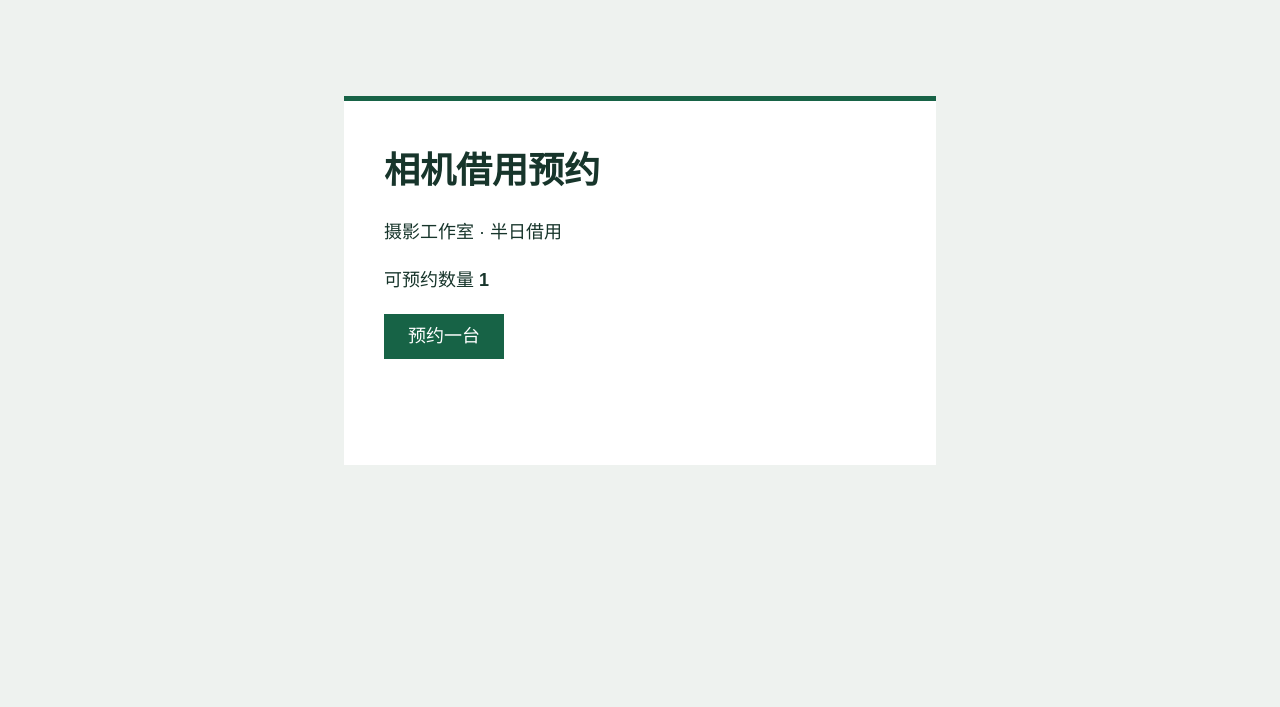
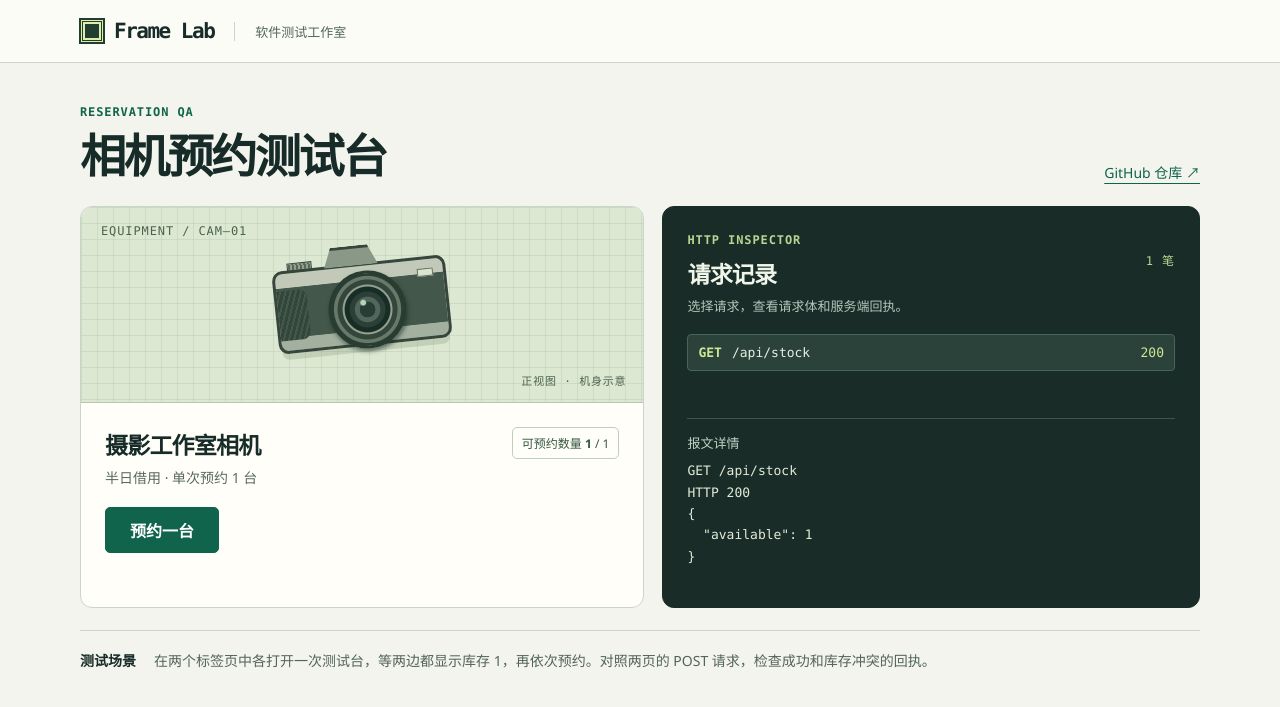
Before and after one commit to ludi11117/reservation-qa, a Flask app: page / in a window 1280 px wide. Shown: the top 707 px of the page. Run offline with Flask 3, Linux system fonts and the light colour scheme; data that the repository does not hold is empty.

Commit message:
Add interactive camera reservation desk and HTTP inspector

```diff
--- /dev/null
+++ b/static/console.css
@@ -0,0 +1,402 @@
+:root {
+  color-scheme: light;
+  --ink: #172b28;
+  --line: #cbd4cb;
+  --green: #11644c;
+  --mono: Consolas,"Courier New",monospace;
+  font-family: "Segoe UI","Microsoft YaHei",sans-serif;
+  color: var(--ink);
+  background: #f3f4ed;
+}
+
+* {
+  box-sizing: border-box;
+}
+
+body {
+  margin: 0;
+}
+
+header {
+  border-bottom: 1px solid var(--line);
+  background: #fbfcf6;
+}
+
+.bar,main {
+  width: min(1120px,calc(100% - 64px));
+  margin: auto;
+}
+
+.bar {
+  height: 62px;
+  display: flex;
+  align-items: center;
+  gap: 20px;
+}
+
+.brand {
+  display: flex;
+  align-items: center;
+  gap: 10px;
+  font: 700 21px/1 var(--mono);
+  letter-spacing: -1.5px;
+}
+
+.brand-icon {
+  display: block;
+  width: 24px;
+  height: 24px;
+  border: 5px double #e0edaa;
+  outline: 2px solid #223d32;
+  outline-offset: -1px;
+  background: #223d32;
+}
+
+.project {
+  border-left: 1px solid var(--line);
+  padding-left: 20px;
+  color: #53665e;
+  font-size: 13px;
+}
+
+.intro {
+  display: flex;
+  align-items: end;
+  justify-content: space-between;
+  margin: 40px 0 24px;
+  gap: 20px;
+}
+
+.eyebrow,.caption,.fig,#count {
+  font: 12px/1.5 var(--mono);
+  letter-spacing: .075em;
+}
+
+.eyebrow {
+  margin: 0 0 7px;
+  color: var(--green);
+  font-weight: bold;
+}
+
+h1,h2,h3,p {
+  margin: 0;
+}
+
+h1 {
+  font-size: clamp(32px,4vw,46px);
+  letter-spacing: -.05em;
+  line-height: 1.18;
+}
+
+.repo {
+  color: var(--green);
+  font-size: 14px;
+  text-underline-offset: 5px;
+}
+
+.layout {
+  display: grid;
+  grid-template-columns: minmax(0,1.05fr) minmax(0,1fr);
+  gap: 18px;
+}
+
+.equipment,.network {
+  border: 1px solid var(--line);
+  border-radius: 12px;
+  overflow: hidden;
+}
+
+.equipment {
+  background: #fffef8;
+}
+
+.drawing {
+  height: 196px;
+  position: relative;
+  display: grid;
+  place-items: center;
+  background-color: #dde8d2;
+  background-image: linear-gradient(#b6c7af66 1px,transparent 1px),linear-gradient(90deg,#b6c7af66 1px,transparent 1px);
+  background-size: 16px 16px;
+  border-bottom: 1px solid #b7c7b2;
+}
+
+.caption,.fig {
+  position: absolute;
+  color: #4a6350;
+}
+
+.caption {
+  left: 20px;
+  top: 15px;
+}
+
+.fig {
+  right: 17px;
+  bottom: 12px;
+  font-size: 11px;
+}
+
+.camera {
+  position: relative;
+  width: 174px;
+  height: 83px;
+  border-radius: 10px;
+  background: linear-gradient(#c3c9b8 0 18%,#43574a 19% 83%,#a3b09f 84%);
+  border: 3px solid #36463c;
+  box-shadow: 0 9px 0 -3px #4f67432e;
+  transform: rotate(-6deg);
+}
+
+.finder,.shutter,.grip,.lens,.lamp {
+  position: absolute;
+}
+
+.finder {
+  left: 50px;
+  top: -21px;
+  width: 54px;
+  height: 20px;
+  background: #899887;
+  clip-path: polygon(15% 0,83% 0,100% 100%,0 100%);
+  border-top: 3px solid #36463c;
+}
+
+.shutter {
+  left: 13px;
+  top: -10px;
+  width: 25px;
+  height: 8px;
+  background: repeating-linear-gradient(90deg,#59685a 0 2px,#91a18d 2px 4px);
+  border: 1px solid #36463c;
+}
+
+.grip {
+  left: 0;
+  top: 17px;
+  width: 30px;
+  height: 50px;
+  border-radius: 0 8px 8px 0;
+  background: repeating-linear-gradient(110deg,#33463c 0 3px,#455749 3px 5px);
+}
+
+.lens {
+  width: 78px;
+  height: 78px;
+  left: 50px;
+  top: 5px;
+  border-radius: 50%;
+  border: 3px solid #283c32;
+  box-shadow: 1px 3px 4px #152b2590;
+  background: radial-gradient(circle at 45% 40%,#b2d2b9 0 4%,transparent 6%),radial-gradient(circle,#283d35 0 15%,#52675c 16% 24%,#2d4037 26% 34%,#172e27 36% 44%,#959f8d 46% 48%,#32463c 50% 58%,#697969 60% 65%,#293d32 67%);
+}
+
+.lamp {
+  right: 10px;
+  top: 9px;
+  width: 16px;
+  height: 8px;
+  background: #dbe4cc;
+  border: 1px solid #637265;
+}
+
+.body,.network {
+  padding: 24px;
+}
+
+.stock-tag {
+  float: right;
+  border: 1px solid #bdd0b9;
+  border-radius: 5px;
+  padding: 6px 9px;
+  color: #33583e;
+  font-size: 12px;
+}
+
+.body h2,.network h2 {
+  font-size: 23px;
+  letter-spacing: -.035em;
+}
+
+.muted,.legend {
+  font-size: 14px;
+  line-height: 1.6;
+  color: #596961;
+  margin: 6px 0 17px;
+}
+
+button {
+  font: inherit;
+  cursor: pointer;
+}
+
+button:focus-visible,a:focus-visible {
+  outline: 3px solid #eaa02d;
+  outline-offset: 2px;
+}
+
+.actions {
+  display: flex;
+  gap: 10px;
+}
+
+.actions button {
+  padding: 10px 24px;
+  border: 1px solid var(--green);
+  border-radius: 5px;
+  background: var(--green);
+  color: white;
+  font-weight: 600;
+}
+
+.actions #cancel {
+  background: white;
+  color: var(--green);
+}
+
+.actions button:disabled {
+  opacity: .55;
+  cursor: default;
+}
+
+[role=status] {
+  min-height: 20px;
+  margin-top: 10px;
+  font-size: 13px;
+  color: #40594d;
+}
+
+.network {
+  background: #192c28;
+  color: #eff5e9;
+  border-color: #192c28;
+}
+
+.network-head {
+  display: flex;
+  justify-content: space-between;
+  align-items: center;
+}
+
+.network .eyebrow,#count {
+  color: #bad491;
+}
+
+.legend {
+  color: #b4c5ba;
+  font-size: 13px;
+}
+
+.entries {
+  min-height: 70px;
+  max-height: 155px;
+  overflow: auto;
+}
+
+.entry {
+  display: flex;
+  align-items: center;
+  gap: 10px;
+  width: 100%;
+  padding: 10px;
+  border: 1px solid transparent;
+  text-align: left;
+  color: #e8eee3;
+  background: transparent;
+  font: 13px var(--mono);
+  border-radius: 4px;
+}
+
+.entry[aria-pressed=true] {
+  background: #2a423a;
+  border-color: #486456;
+}
+
+.entry span {
+  overflow: hidden;
+  white-space: nowrap;
+  text-overflow: ellipsis;
+}
+
+.entry b {
+  color: #cee795;
+}
+
+.entry em {
+  font-style: normal;
+  margin-left: auto;
+  color: #cee795;
+}
+
+.entry em.error {
+  color: #ffc28c;
+}
+
+.detail {
+  border-top: 1px solid #40554a;
+  padding-top: 14px;
+  margin-top: 14px;
+}
+
+.detail h3 {
+  font-size: 13px;
+  font-weight: 500;
+  color: #c2d0c2;
+}
+
+pre {
+  font: 13px/1.65 var(--mono);
+  margin: 8px 0 0;
+  color: #e2ebd9;
+  white-space: pre-wrap;
+  overflow-wrap: anywhere;
+  max-height: 230px;
+  overflow: auto;
+}
+
+footer {
+  display: flex;
+  align-items: baseline;
+  gap: 18px;
+  border-top: 1px solid var(--line);
+  margin: 22px 0 28px;
+  padding-top: 18px;
+  font-size: 14px;
+  line-height: 1.7;
+}
+
+footer span {
+  white-space: nowrap;
+  font-weight: 700;
+}
+
+footer p {
+  color: #52645c;
+}
+
+@media(max-width:760px) {
+  .bar,main {
+    width: calc(100% - 32px);
+  }
+  .intro {
+    margin-top: 25px;
+  }
+  .layout {
+    grid-template-columns: 1fr;
+  }
+  .drawing {
+    height: 175px;
+  }
+  .body,.network {
+    padding: 18px;
+  }
+  .repo {
+    font-size: 12px;
+  }
+  footer {
+    display: block;
+  }
+  footer p {
+    margin-top: 4px;
+  }
+}
--- /dev/null
+++ b/static/console.js
@@ -0,0 +1,134 @@
+const reserve = document.querySelector("#reserve");
+const cancel = document.querySelector("#cancel");
+const stock = document.querySelector("#stock");
+const statusLine = document.querySelector("[role=status]");
+const entries = document.querySelector("#entries");
+const payload = document.querySelector("#payload");
+let pendingKey = sessionStorage.getItem("pendingReservation");
+let receipt = sessionStorage.getItem("receipt");
+let total = 0;
+
+function record(method, path, status, details, failed) {
+  const row = document.createElement("button");
+  row.className = "entry";
+  for (const [tag, value] of [["b", method], ["span", path], ["em", status]]) {
+    const part = document.createElement(tag);
+    part.textContent = value;
+    if (tag === "em" && failed) part.className = "error";
+    row.append(part);
+  }
+  row.setAttribute("aria-label", [method, path, status].join(" "));
+  row.onclick = () => {
+    const previous = entries.querySelector('[aria-pressed="true"]');
+    if (previous) previous.setAttribute("aria-pressed", "false");
+    row.setAttribute("aria-pressed", "true");
+    payload.textContent = details;
+  };
+  entries.prepend(row);
+  document.querySelector("#count").textContent = (++total) + " 笔";
+  row.click();
+}
+
+async function send(path, options = {}) {
+  const method = options.method || "GET";
+  const lines = [method + " " + path];
+  if (options.headers?.["Idempotency-Key"]) {
+    lines.push("Idempotency-Key: " + options.headers["Idempotency-Key"]);
+  }
+  if (options.body) lines.push(options.body);
+  let response;
+  let data;
+  try {
+    response = await fetch(path, options);
+    data = await response.json();
+  } catch (error) {
+    record(method, path, "未收到回执", lines.concat("未取得完整响应").join("\n"), true);
+    throw error;
+  }
+  lines.push("HTTP " + response.status);
+  if (response.headers.has("Location")) lines.push("Location: " + response.headers.get("Location"));
+  lines.push(JSON.stringify(data, null, 2));
+  record(method, path, response.status, lines.join("\n"), !response.ok);
+  return {response, data};
+}
+
+function showStock(count) {
+  stock.textContent = count;
+  reserve.disabled = count === 0;
+}
+
+async function refresh() {
+  const {response, data} = await send("/api/stock");
+  if (!response.ok) throw new Error("stock");
+  showStock(data.available);
+}
+
+function allowRetry() {
+  statusLine.textContent = "未收到预约回执，请重试";
+  reserve.textContent = "重试预约";
+  reserve.disabled = false;
+}
+
+reserve.onclick = async () => {
+  reserve.disabled = true;
+  pendingKey ??= crypto.randomUUID();
+  sessionStorage.setItem("pendingReservation", pendingKey);
+  try {
+    const {response, data} = await send("/api/reservations", {
+      method: "POST",
+      headers: {"Content-Type": "application/json", "Idempotency-Key": pendingKey},
+      body: JSON.stringify({quantity: 1})
+    });
+    if (!response.ok && data.error !== "insufficient_stock") {
+      allowRetry();
+      return;
+    }
+    if (response.ok) {
+      receipt = response.headers.get("Location");
+      sessionStorage.setItem("receipt", receipt);
+      cancel.hidden = false;
+    }
+    sessionStorage.removeItem("pendingReservation");
+    pendingKey = null;
+    reserve.textContent = "预约一台";
+    showStock(data.available);
+    statusLine.textContent = response.ok ? "预约成功" : "库存不足，请下次再来";
+  } catch {
+    allowRetry();
+  }
+};
+
+cancel.onclick = async () => {
+  cancel.disabled = true;
+  try {
+    const {response, data} = await send(receipt, {method: "DELETE"});
+    if (!response.ok || data.state !== "cancelled") throw new Error("cancel");
+    cancel.hidden = true;
+    sessionStorage.removeItem("receipt");
+    receipt = null;
+    statusLine.textContent = "预约已取消";
+    await refresh();
+  } catch {
+    statusLine.textContent = receipt ? "未确认取消结果，请再次取消" : "库存读取失败，请刷新";
+  } finally {
+    cancel.disabled = false;
+  }
+};
+
+async function openDesk() {
+  if (pendingKey) {
+    allowRetry();
+    return;
+  }
+  if (receipt) {
+    const {response, data} = await send(receipt);
+    if (response.ok && data.state === "active") cancel.hidden = false;
+    else if (response.ok || response.status === 404) {
+      sessionStorage.removeItem("receipt");
+      receipt = null;
+    }
+  }
+  await refresh();
+}
+
+openDesk().catch(() => { statusLine.textContent = "读取失败，请刷新页面"; });
--- a/templates/index.html
+++ b/templates/index.html
@@ -1,64 +1,29 @@
 <!doctype html>
 <html lang="zh-CN">
+<head>
 <meta charset="utf-8">
-<meta name="viewport" content="width=device-width,initial-scale=1">
-<title>相机借用预约</title>
-<style>
-body{margin:0;background:#eef2ef;color:#17352b;font:18px/1.65 "Microsoft YaHei",sans-serif}
-main{max-width:32rem;margin:12vh auto;padding:2.5rem;background:white;border-top:5px solid #176346}
-h1{margin:0} button{font:inherit;color:white;background:#176346;padding:.5rem 1.5rem;border:0;cursor:pointer}
-button:disabled{background:#64736a;cursor:default} [role=status]{min-height:1.65em}
-</style>
+<meta name="viewport" content="width=device-width, initial-scale=1">
+<title>相机预约测试台</title>
+<link rel="stylesheet" href="{{ url_for('static', filename='console.css') }}">
+<script defer src="{{ url_for('static', filename='console.js') }}"></script>
+</head>
+<body>
+<header><div class="bar"><div class="brand"><span class="brand-icon" aria-hidden="true"></span>Frame Lab</div><span class="project">软件测试工作室</span></div></header>
 <main>
-<h1>相机借用预约</h1>
-<p>摄影工作室 · 半日借用</p>
-<p>可预约数量 <strong id="stock">…</strong></p>
-<button disabled>预约一台</button>
-<p role="status"></p>
-</main>
-<script>
-const button = document.querySelector("button");
-const stock = document.querySelector("#stock");
-const statusLine = document.querySelector("[role=status]");
-function showStock(count) {
-  stock.textContent = count;
-  button.disabled = count === 0;
-}
-async function refresh() {
-  const response = await fetch("/api/stock");
-  showStock((await response.json()).available);
-}
-let pendingKey = sessionStorage.getItem("pendingReservation");
-function allowRetry() {
-  statusLine.textContent = "未收到预约回执，请重试";
-  button.textContent = "重试预约";
-  button.disabled = false;
-}
-button.onclick = async () => {
-  button.disabled = true;
-  pendingKey ??= crypto.randomUUID();
-  sessionStorage.setItem("pendingReservation", pendingKey);
-  try {
-    const response = await fetch("/api/reservations", {
-      method: "POST",
-      headers: {"Content-Type": "application/json", "Idempotency-Key": pendingKey},
-      body: JSON.stringify({quantity: 1})
-    });
-    const result = await response.json();
-    if (!response.ok && result.error !== "insufficient_stock") {
-      allowRetry();
-      return;
-    }
-    sessionStorage.removeItem("pendingReservation");
-    pendingKey = null;
-    button.textContent = "预约一台";
-    showStock(result.available);
-    statusLine.textContent = response.ok ? "预约成功" : "库存不足，请下次再来";
-  } catch {
-    allowRetry();
-  }
-};
-if (pendingKey) allowRetry();
-else refresh();
-</script>
-</html>
+<div class="intro"><div><p class="eyebrow">RESERVATION QA</p><h1>相机预约测试台</h1></div><a class="repo" href="https://github.com/ludi11117/reservation-qa">GitHub 仓库 ↗</a></div>
+<div class="layout">
+<section class="equipment" aria-labelledby="kit">
+<div class="drawing" aria-hidden="true">
+<span class="caption">EQUIPMENT / CAM–01</span><div class="camera"><i class="shutter"></i><i class="finder"></i><i class="grip"></i><i class="lens"></i><i class="lamp"></i></div><span class="fig">正视图 · 机身示意</span>
+</div>
+<div class="body"><div class="stock-tag">可预约数量 <strong id="stock">…</strong> / 1</div><h2 id="kit">摄影工作室相机</h2><p class="muted">半日借用 · 单次预约 1 台</p>
+<div class="actions"><button id="reserve" disabled>预约一台</button><button id="cancel" hidden>取消预约</button></div>
+<p role="status"></p></div></section>
+<section class="network" aria-labelledby="traffic"><div class="network-head"><div><p class="eyebrow">HTTP INSPECTOR</p><h2 id="traffic">请求记录</h2></div><span id="count">0 笔</span></div>
+<p class="legend">选择请求，查看请求体和服务端回执。</p>
+<div class="entries" id="entries"></div>
+<div class="detail"><h3>报文详情</h3><pre id="payload">等待读取库存…</pre></div>
+</section>
+</div>
+<footer><span>测试场景</span><p>在两个标签页中各打开一次测试台，等两边都显示库存 1，再依次预约。对照两页的 POST 请求，检查成功和库存冲突的回执。</p></footer>
+</main></body></html>
```
Also changed, not shown: reports/load.html (+1 -1 lines), reports/load_stats.csv (+4 -4 lines), reports/load_stats_history.csv (+10 -10 lines), reports/recovery.json (+4 -4 lines), reports/results.xml (+1 -1 lines), tests/test_console.py (added, +20 -0 lines), README.md, reports/frontend-preview.png (added), 2 other files.
